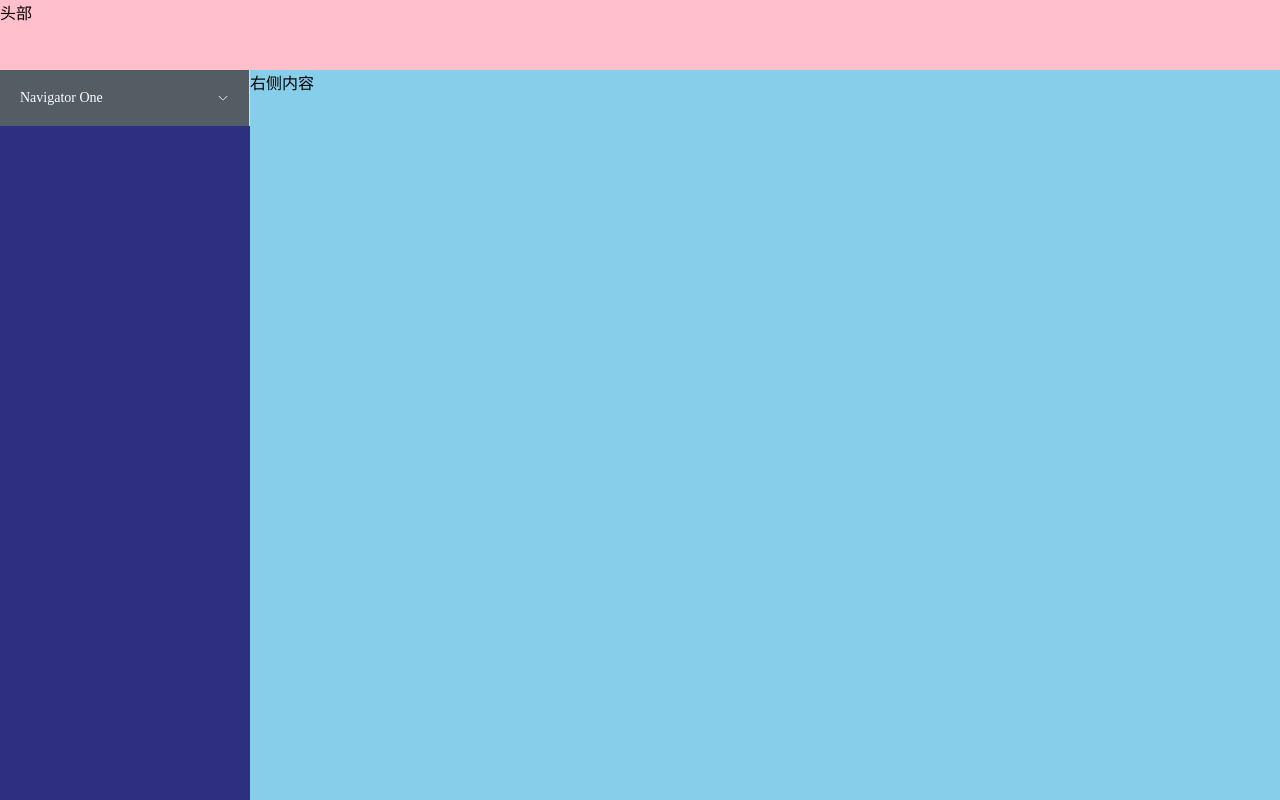
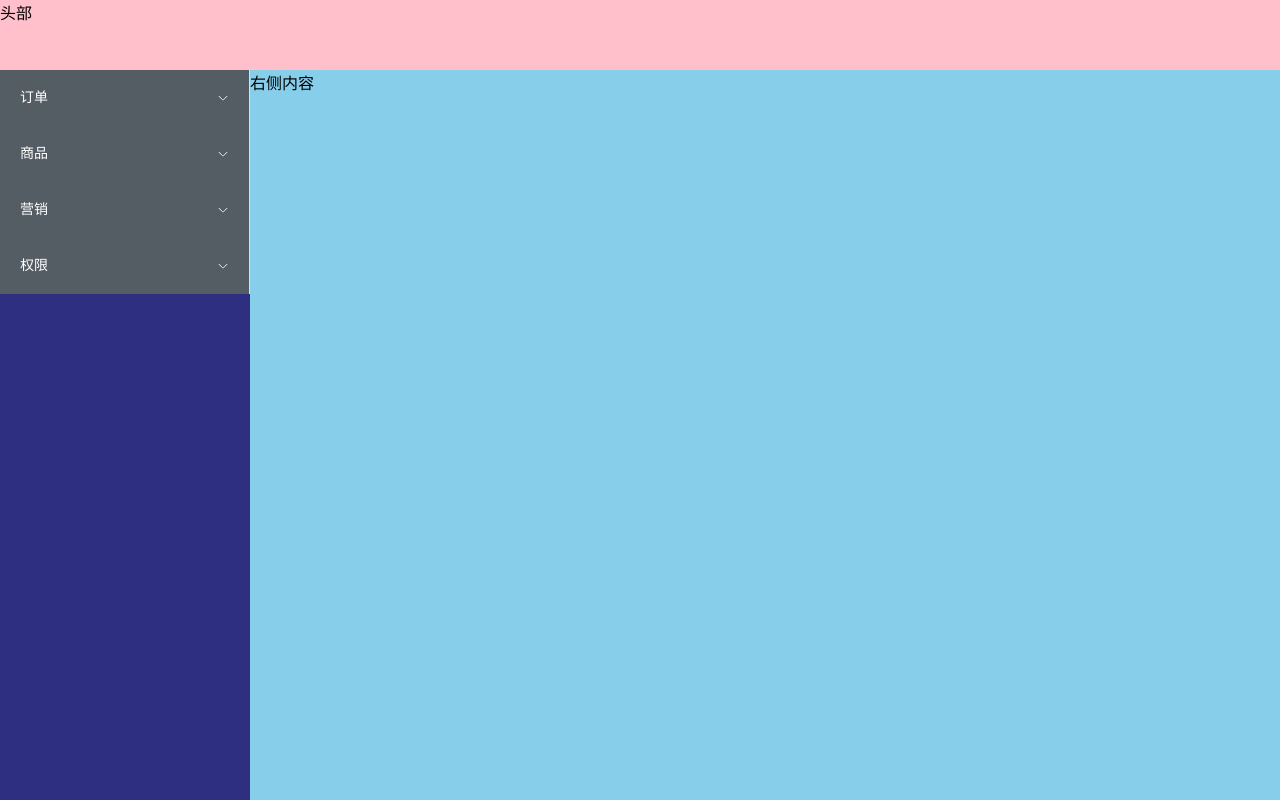
Before and after one commit to CaoKejian/vite-process, a Vue app: page /home in a window 1280 px wide. Built offline with nearby package versions, Linux system fonts and the light colour scheme.

Commit message:
补充数据

```diff
--- a/src/stores/index.ts
+++ b/src/stores/index.ts
@@ -15,14 +15,47 @@ export const useMainStore =  defineStore('main',{
 
     state:()=>{
         return {
-            menus:[{"id":7,"parentId":0,"createTime":"2023-2-6T11:39:20.000+00:00","title":"订单","level":0,"sort":0,"name":"oms","icon":"order","hidden":0},
-            {"id":8,"parentId":7,"createTime":"2023-2-5T11:39:20.000+00:00","title":"订单列表","level":1,"sort":0,"name":"oms","icon":"product-list","hidden":0}]
+          menus1:[
+            {"id":7,"parentId":0,"createTime":"2023-2-6T11:39:20.000+00:00","title":"订单","level":0,"sort":0,"name":"oms","icon":"order","hidden":0},
+            {"id":8,"parentId":7,"createTime":"2023-2-5T11:39:20.000+00:00","title":"订单列表","level":1,"sort":0,"name":"oms","icon":"product-list","hidden":0},
+            {"id":9,"parentId":7,"createTime":"2023-2-5T11:39:20.000+00:00","title":"订单设置","level":1,"sort":0,"name":"oms","icon":"product-list","hidden":0}
+          ],
+            menus:[
+              {"id":7,"parentId":0,"createTime":"2023-2-6T11:39:20.000+00:00","title":"订单","level":0,"sort":0,"name":"oms","icon":"order","hidden":0},
+              {"id":8,"parentId":7,"createTime":"2023-2-5T11:39:20.000+00:00","title":"订单列表","level":1,"sort":0,"name":"oms","icon":"product-list","hidden":0},
+              { "id": 9, "parentId": 7, "createTime": "2021-09-22T08:15:20.000+00:00", "title": "订单设置", "level": 1, "sort": 0, "name": "orderSetting", "icon": "order-setting", "hidden": 0 },
+              { "id": 10, "parentId": 7, "createTime": "2021-09-22T08:15:44.000+00:00", "title": "退货申请处理", "level": 1, "sort": 0, "name": "returnApply", "icon": "order-return", "hidden": 0 },
+               { "id": 11, "parentId": 7, "createTime": "2021-09-22T08:16:08.000+00:00", "title": "退货原因设置", "level": 1, "sort": 0, "name": "returnReason", "icon": "order-return-reason", "hidden": 0 },
+               { "id": 12, "parentId": 0, "createTime": "2021-09-22T06:24:30.000+00:00", "title": "商品", "level": 0, "sort": 0, "name": "pms", "icon": "product", "hidden": 0 },
+               { "id": 13, "parentId": 12, "createTime": "2020-02-02T06:52:44.000+00:00", "title": "添加商品", "level": 1, "sort": 0, "name": "addProduct", "icon": "product-add", "hidden": 0 },
+              { "id": 14, "parentId": 12, "createTime": "2021-07-15T14:27:14.000+00:00", "title": "商品分类", "level": 1, "sort": 0, "name": "productCate", "icon": "product-cate", "hidden": 0 },
+               { "id": 15, "parentId": 12, "createTime": "2021-08-21T02:36:15.000+00:00", "title": "商品列表", "level": 1, "sort": 0, "name": "product", "icon": "product-list", "hidden": 0 },
+               { "id": 16, "parentId": 0, "createTime": "2021-09-22T08:06:47.000+00:00", "title": "营销", "level": 0, "sort": 0, "name": "sms", "icon": "sms", "hidden": 0 },
+                 { "id": 17, "parentId":12, "createTime": "2021-05-26T10:25:08.000+00:00", "title": "秒杀商品列表", "level": 1, "sort": 0, "name": "flashProductRelation", "icon": "flashProductRelation", "hidden": 1 },
+               { "id": 18, "parentId": 16, "createTime": "2020-02-04T08:19:22.000+00:00", "title": "秒杀活动列表", "level": 1, "sort": 0, "name": "flash", "icon": "sms-flash", "hidden": 0 },
+               { "id": 19, "parentId": 16, "createTime": "2020-02-04T08:20:16.000+00:00", "title": "优惠券列表", "level": 1, "sort": 0, "name": "coupon", "icon": "sms-coupon", "hidden": 0 },
+               { "id": 20, "parentId": 16, "createTime": "2020-02-07T08:22:38.000+00:00", "title": "品牌推荐", "level": 1, "sort": 0, "name": "homeBrand", "icon": "product-brand", "hidden": 0 },
+             { "id": 21, "parentId": 16, "createTime": "2020-02-07T08:23:14.000+00:00", "title": "新品推荐", "level": 1, "sort": 0, "name": "homeNew", "icon": "sms-new", "hidden": 0 },
+               { "id": 22, "parentId": 16, "createTime": "2020-02-07T08:26:38.000+00:00", "title": "人气推荐", "level": 1, "sort": 0, "name": "homeHot", "icon": "sms-hot", "hidden": 0 },
+               { "id": 19, "parentId": 16, "createTime": "2020-02-07T08:28:16.000+00:00", "title": "专题推荐", "level": 1, "sort": 0, "name": "homeSubject", "icon": "sms-subject", "hidden": 0 },
+               { "id": 20, "parentId": 16, "createTime": "2020-02-07T08:28:42.000+00:00", "title": "广告列表", "level": 1, "sort": 0, "name": "homeAdvertise", "icon": "sms-ad", "hidden": 0 },
+               { "id": 21, "parentId": 0, "createTime": "2021-09-22T06:24:30.000+00:00", "title": "权限", "level": 0, "sort": 0, "name": "ums", "icon": "ums", "hidden": 0 },
+               { "id": 22, "parentId": 21, "createTime": "2021-08-21T01:36:21.000+00:00", "title": "用户列表", "level": 1, "sort": 0, "name": "admin", "icon": "ums-admin", "hidden": 0 },
+             { "id": 23, "parentId": 21, "createTime": "2021-07-15T14:27:14.000+00:00", "title": "资源列表", "level": 1, "sort": 0, "name": "resource", "icon": "ums-resource", "hidden": 0 },
+             { "id": 24, "parentId": 21, "createTime": "2021-08-21T01:36:21.000+00:00", "title": "分配菜单", "level": 1, "sort": 0, "name": "allocMenu", "icon": "allocMenu", "hidden": 1 },
+             { "id": 25, "parentId": 21, "createTime": "2021-07-15T14:27:14.000+00:00", "title": "分配资源", "level": 1, "sort": 0, "name": "allocResource", "icon": "allocResource", "hidden": 1 },
+             { "id": 26, "parentId": 21, "createTime": "2021-07-15T14:27:14.000+00:00", "title": "编辑角色", "level": 1, "sort": 0, "name": "editRole", "icon": "editRole", "hidden": 1 },
+             { "id": 27, "parentId": 21, "createTime": "2021-08-21T01:36:21.000+00:00", "title": "添加菜单", "level": 1, "sort": 0, "name": "addMenu", "icon": "addMenu", "hidden": 1 },
+          ]
         }
     },
     getters:{
+
       getNewMenus(state){
         const newMenus:NewMenus = {}
         const menus = state.menus
+        console.log(menus);
+
         for(let i = 0; i < menus.length;i++){
           if(menus[i].parentId === 0){
             // 一级菜单
@@ -31,7 +64,8 @@ export const useMainStore =  defineStore('main',{
             // 二级菜单
             let parentId =  menus[i].parentId
             newMenus[parentId].children = newMenus[parentId].children || []
-            newMenus[parentId].children?.push( menus[i])
+            newMenus[parentId].children?.push(menus[i])
+            console.log(newMenus[parentId]);
           }
         }
         return newMenus
--- a/src/views/home/home.vue
+++ b/src/views/home/home.vue
@@ -4,14 +4,11 @@
     <div class="menu">
       <el-menu active-text-color="#ffd04b" background-color="#545c64" class="el-menu-vertical-demo" default-active="2"
         text-color="#fff" @open="handleOpen" @close="handleClose">
-        <el-sub-menu index="1">
+        <el-sub-menu index="1" v-for="menus in  newMenus" :key="menus.id">
           <template #title>
-            <span>Navigator One</span>
+            <span>{{ menus.title }}</span>
           </template>
-          <el-menu-item index="1-4-1">1</el-menu-item>
-          <el-menu-item index="1-4-1">1</el-menu-item>
-          <el-menu-item index="1-4-1">1</el-menu-item>
-          <el-menu-item index="1-4-1">1</el-menu-item>
+          <el-menu-item index="1-4-1" v-for="submenu in menus.children" :key="submenu.id">{{ submenu.title }}</el-menu-item>
         </el-sub-menu>
 
 
@@ -21,16 +18,31 @@
   </div>
 </template>
 <script setup lang='ts'>
-import { ref } from 'vue'
+import { ref ,onMounted} from 'vue'
 import 'animate.css';
+import { storeToRefs } from 'pinia'
+import { useMainStore } from "../../stores";
+const mainStore = useMainStore();
 
+interface State {
+  menus:MenuObj[]
+}
+interface MenuObj {
+  parentId:number
+  id:number
+  title?:string
+  children?:MenuObj[]
+}
+type NewMenus = {
+  [key:number]:MenuObj
+}
+const newMenus:NewMenus = mainStore.getNewMenus
 const handleOpen = (key: string, keyPath: string[]) => {
   console.log(key, keyPath)
 }
 const handleClose = (key: string, keyPath: string[]) => {
   console.log(key, keyPath)
 }
-
 </script>
 <style lang='less' scoped>
 .container {
```
Also changed, not shown: 1 other file (tests, documents, lock files or other folders).
